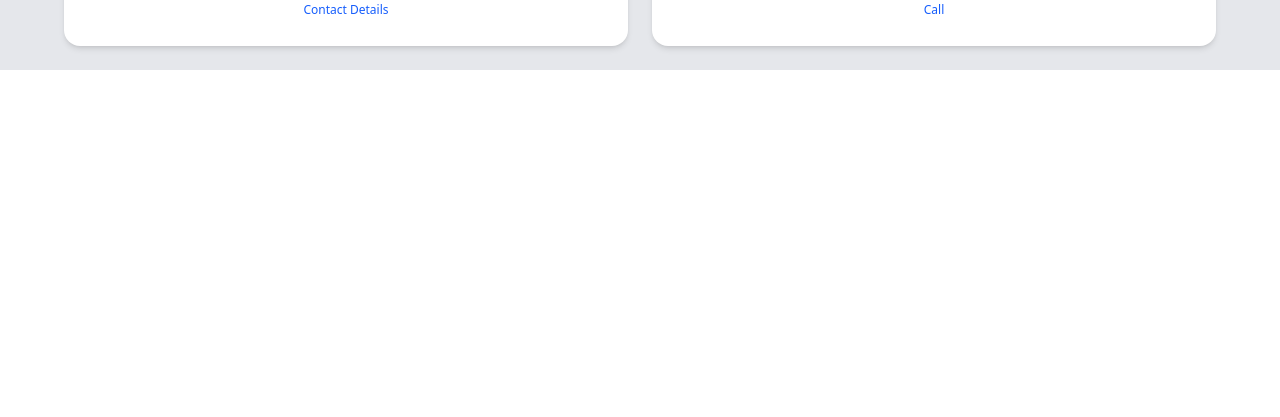
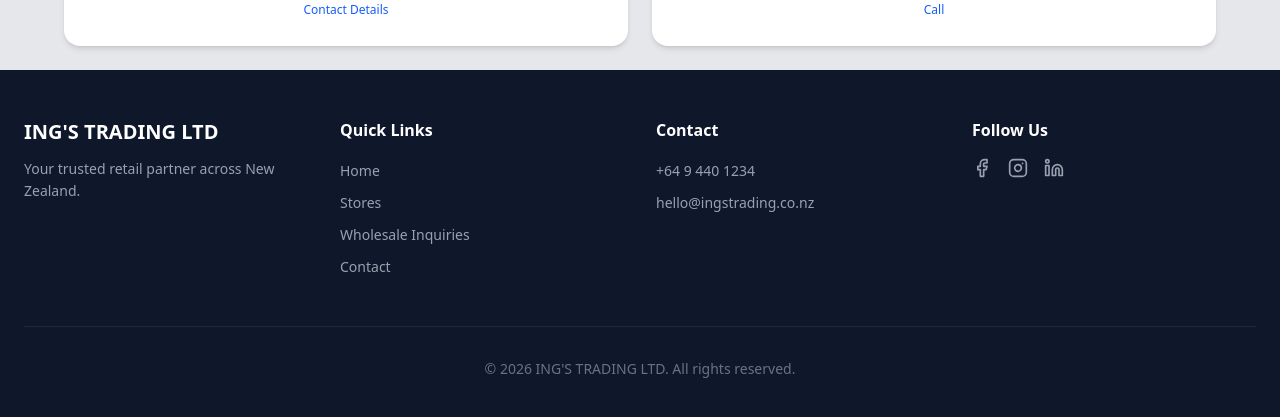
Before and after one commit to xipizy/ings-website, a React (Vite) app: page /stores in a window 1280 px wide. Shown: the part 1271-1688 px from the top of the page. Before the commit the page ends 1341 px from the top, so only its background shows below. Built offline with nearby package versions, Linux system fonts and the light colour scheme.

Commit message:
Added footer to other components.

```diff
--- a/src/components/footer.jsx
+++ b/src/components/footer.jsx
@@ -18,22 +18,22 @@ export default function Footer() {
             <h4 className="text-base font-semibold mb-4">Quick Links</h4>
             <ul className="space-y-2">
               <li>
-                <a href="#" className="text-gray-400 text-sm hover:text-white transition-colors">
+                <a href="/" className="text-gray-400 text-sm hover:text-white transition-colors">
                   Home
                 </a>
               </li>
               <li>
-                <a href="#" className="text-gray-400 text-sm hover:text-white transition-colors">
+                <a href="/stores" className="text-gray-400 text-sm hover:text-white transition-colors">
                   Stores
                 </a>
               </li>
               <li>
-                <a href="#" className="text-gray-400 text-sm hover:text-white transition-colors">
-                  About
+                <a href="/wholesale" className="text-gray-400 text-sm hover:text-white transition-colors">
+                  Wholesale Inquiries
                 </a>
               </li>
               <li>
-                <a href="#" className="text-gray-400 text-sm hover:text-white transition-colors">
+                <a href="/contact" className="text-gray-400 text-sm hover:text-white transition-colors">
                   Contact
                 </a>
               </li>
--- a/src/components/home.jsx
+++ b/src/components/home.jsx
@@ -4,6 +4,8 @@ import wholesaleIcon from '../assets/wholesale.png';
 import checkIcon from '../assets/check.png';
 import mainImage from '../assets/main.png';
 import { useEffect } from 'react';
+import Footer from './footer';
+
 
 function Home() {
 
@@ -108,6 +110,7 @@ function Home() {
           </div>
         </div>
       </div>
+      <Footer/>
     </>
   )
 }
--- a/src/components/stores.jsx
+++ b/src/components/stores.jsx
@@ -1,9 +1,10 @@
 import { useState } from 'react';
 import Navbar from './navbar';
 import { useEffect } from 'react';
-import { MapPin, Phone, Navigation, Share2, ChevronDown, Clock } from 'lucide-react';
+import { MapPin, Phone, ChevronDown, Clock } from 'lucide-react';
 import aucklandStore1 from '../assets/aucklandStore1.png';
 import hamiltonStore1 from '../assets/hamiltonStore1.png';
+import Footer from './footer';
 
 export default function Store() {
     const [showAllHours1, setShowAllHours1] = useState(false);
@@ -386,6 +387,7 @@ export default function Store() {
             </div>
         </div>
         </div>
+        <Footer/>
     </>
   );
 }
--- a/src/components/wholesale.jsx
+++ b/src/components/wholesale.jsx
@@ -2,6 +2,7 @@ import { useState } from 'react';
 import { Package, DollarSign, Users } from 'lucide-react';
 import {useRef} from 'react';
 import Navbar from './navbar'
+import Footer from './footer';
 
 export default function WholesaleInquiry() {
   const [formData, setFormData] = useState({
@@ -162,6 +163,7 @@ export default function WholesaleInquiry() {
             </p>
             </div>
         </div>
+        <Footer/>
     </>
   );
 }
```
